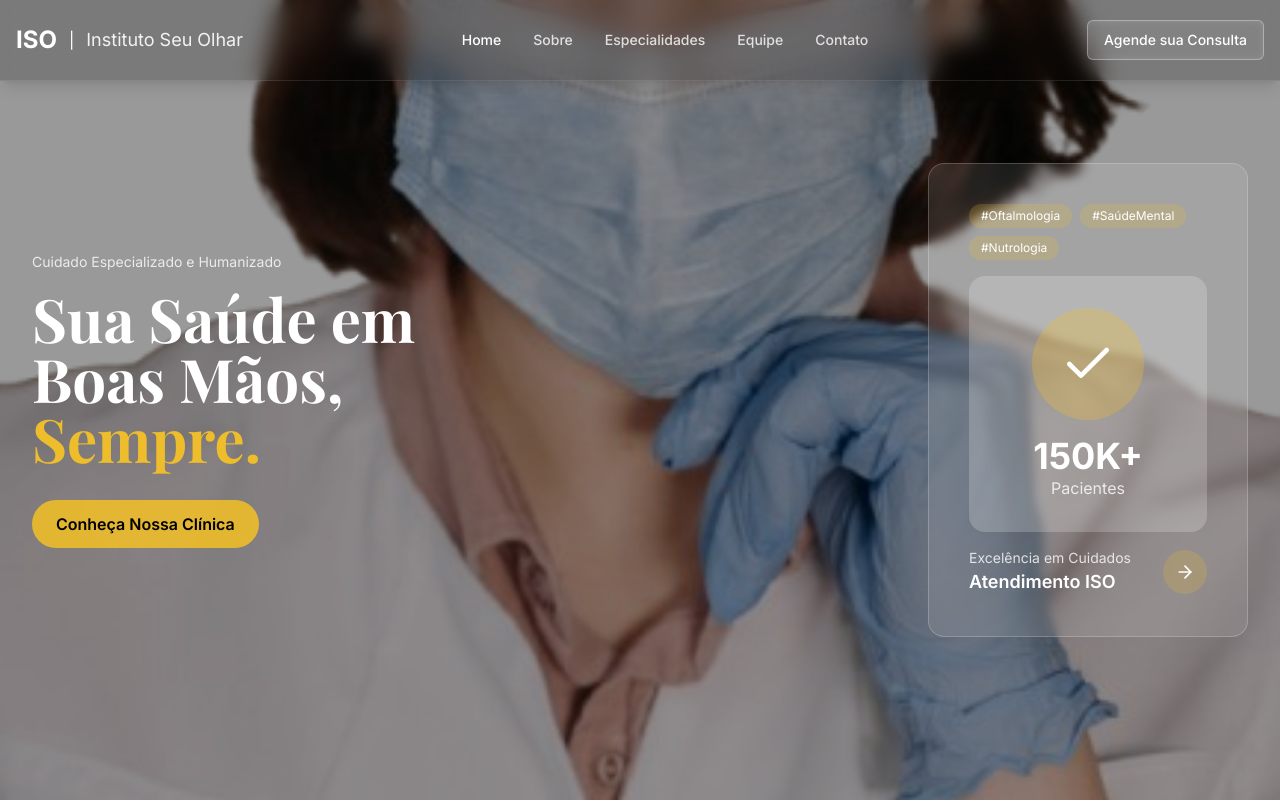
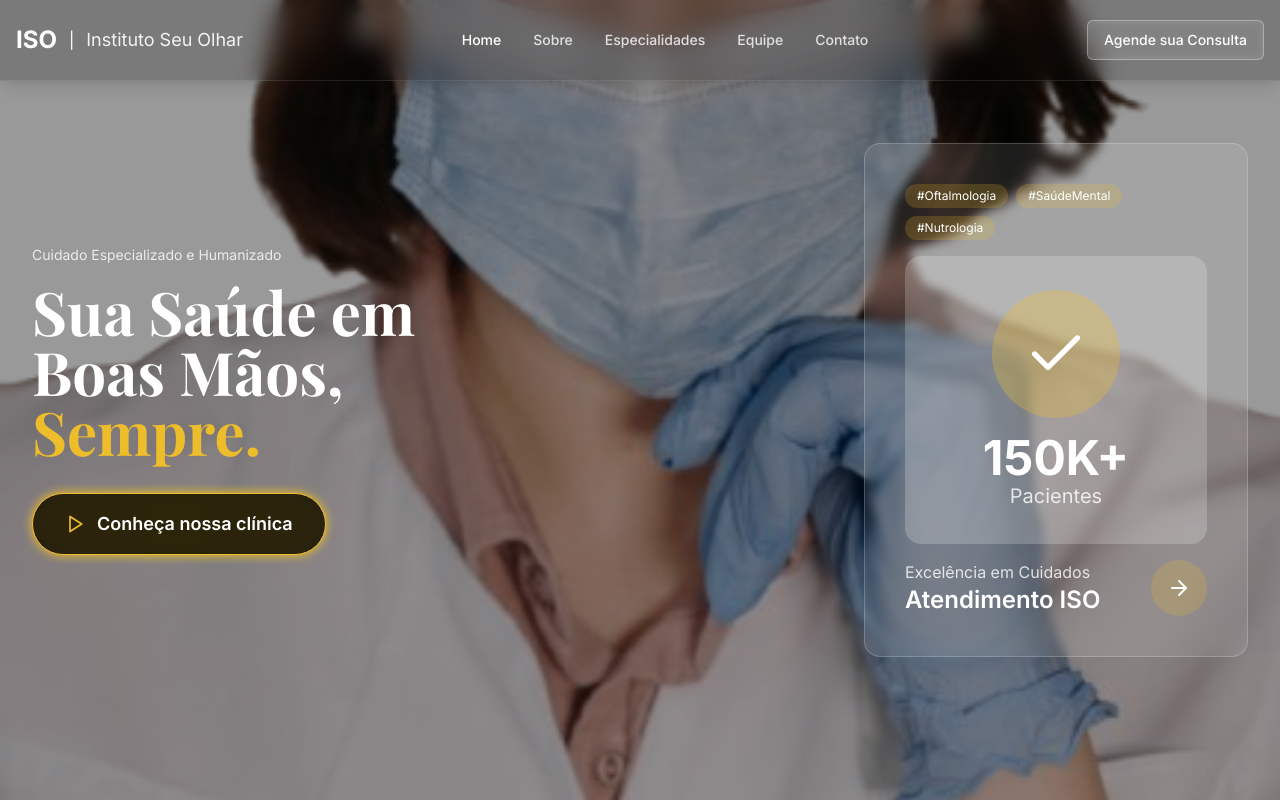
Before and after one commit to ascef182/clinic-iso, a React (Vite) app: page / in a window 1280 px wide. Shown: the top 802 px of the page. Built offline with nearby package versions, Linux system fonts and the light colour scheme.

Commit message:
Refactor: Improve hero button style
Restored the original, more sophisticated style for the hero page button.

```diff
--- a/src/pages/Index.tsx
+++ b/src/pages/Index.tsx
@@ -56,37 +56,43 @@ export default function Index() {
                 <br />
                 <span className="text-custom-gold">Sempre.</span>
               </h1>
-              <button className="rounded-full bg-custom-gold/90 px-6 py-3 text-custom-black backdrop-blur-sm hover:bg-custom-gold font-semibold transition-all">
-                Conheça Nossa Clínica
-              </button>
+
+              {/* Sophisticated Button */}
+              <div className="group relative inline-flex">
+                <div className="absolute -inset-0.5 rounded-full bg-gradient-to-r from-custom-gold via-yellow-400 to-custom-gold opacity-75 blur-sm group-hover:opacity-100 transition duration-300"></div>
+                <button className="relative flex items-center gap-3 rounded-full bg-black/80 px-8 py-4 text-white border border-custom-gold hover:bg-black/90 transition-all duration-300 backdrop-blur-sm">
+                  <Play className="h-5 w-5 text-custom-gold" />
+                  <span className="font-semibold text-lg">Conheça nossa clínica</span>
+                </button>
+              </div>
             </div>
 
-            {/* Right Product Card - Responsivo */}
-            <div className="hidden lg:block">
-              <div className="rounded-2xl bg-white/10 p-6 lg:p-8 xl:p-10 backdrop-blur-sm border border-white/20 lg:w-72 xl:w-80 2xl:w-96">
+            {/* Right Product Card */}
+            <div className="hidden lg:block xl:block 2xl:block">
+              <div className="rounded-2xl bg-white/10 p-6 lg:p-8 xl:p-10 backdrop-blur-sm border border-white/20 lg:w-80 xl:w-96 2xl:w-[28rem]">
                 <div className="mb-4 flex flex-wrap gap-2">
                   <span className="rounded-full bg-custom-gold/20 px-3 py-1 text-xs text-white">#Oftalmologia</span>
                   <span className="rounded-full bg-custom-gold/20 px-3 py-1 text-xs text-white">#SaúdeMental</span>
                   <span className="rounded-full bg-custom-gold/20 px-3 py-1 text-xs text-white">#Nutrologia</span>
                 </div>
 
-                <div className="mb-4 h-48 lg:h-56 xl:h-64 rounded-2xl bg-white/20 p-4 flex items-center justify-center">
+                <div className="mb-4 h-56 lg:h-64 xl:h-72 2xl:h-80 rounded-2xl bg-white/20 p-4 flex items-center justify-center">
                   <div className="text-center">
-                    <div className="h-20 w-20 lg:h-24 lg:w-24 xl:h-28 xl:w-28 rounded-full bg-custom-gold/30 mx-auto mb-4 flex items-center justify-center">
-                      <Check className="h-10 w-10 lg:h-12 lg:w-12 xl:h-14 xl:w-14 text-white" />
+                    <div className="h-24 w-24 lg:h-28 lg:w-28 xl:h-32 xl:w-32 2xl:h-36 2xl:w-36 rounded-full bg-custom-gold/30 mx-auto mb-4 flex items-center justify-center">
+                      <Check className="h-12 w-12 lg:h-14 lg:w-14 xl:h-16 xl:w-16 2xl:h-18 2xl:w-18 text-white" />
                     </div>
-                    <div className="text-2xl lg:text-3xl xl:text-4xl font-bold text-white">150K+</div>
-                    <div className="text-sm lg:text-base text-white/80">Pacientes</div>
+                    <div className="text-3xl lg:text-4xl xl:text-5xl 2xl:text-6xl font-bold text-white">150K+</div>
+                    <div className="text-base lg:text-lg xl:text-xl text-white/80">Pacientes</div>
                   </div>
                 </div>
 
                 <div className="flex items-center justify-between">
                   <div>
-                    <p className="text-xs lg:text-sm text-white/80">Excelência em Cuidados</p>
-                    <p className="font-semibold lg:text-lg text-white">Atendimento ISO</p>
+                    <p className="text-sm lg:text-base text-white/80">Excelência em Cuidados</p>
+                    <p className="font-semibold text-lg lg:text-xl xl:text-2xl text-white">Atendimento ISO</p>
                   </div>
-                  <button className="rounded-full bg-custom-gold/20 p-2 lg:p-3 text-white hover:bg-custom-gold/30 transition-all">
-                    <ArrowRight className="h-4 w-4 lg:h-5 lg:w-5" />
+                  <button className="rounded-full bg-custom-gold/20 p-3 lg:p-4 text-white hover:bg-custom-gold/30 transition-all">
+                    <ArrowRight className="h-5 w-5 lg:h-6 lg:w-6" />
                   </button>
                 </div>
               </div>
```
